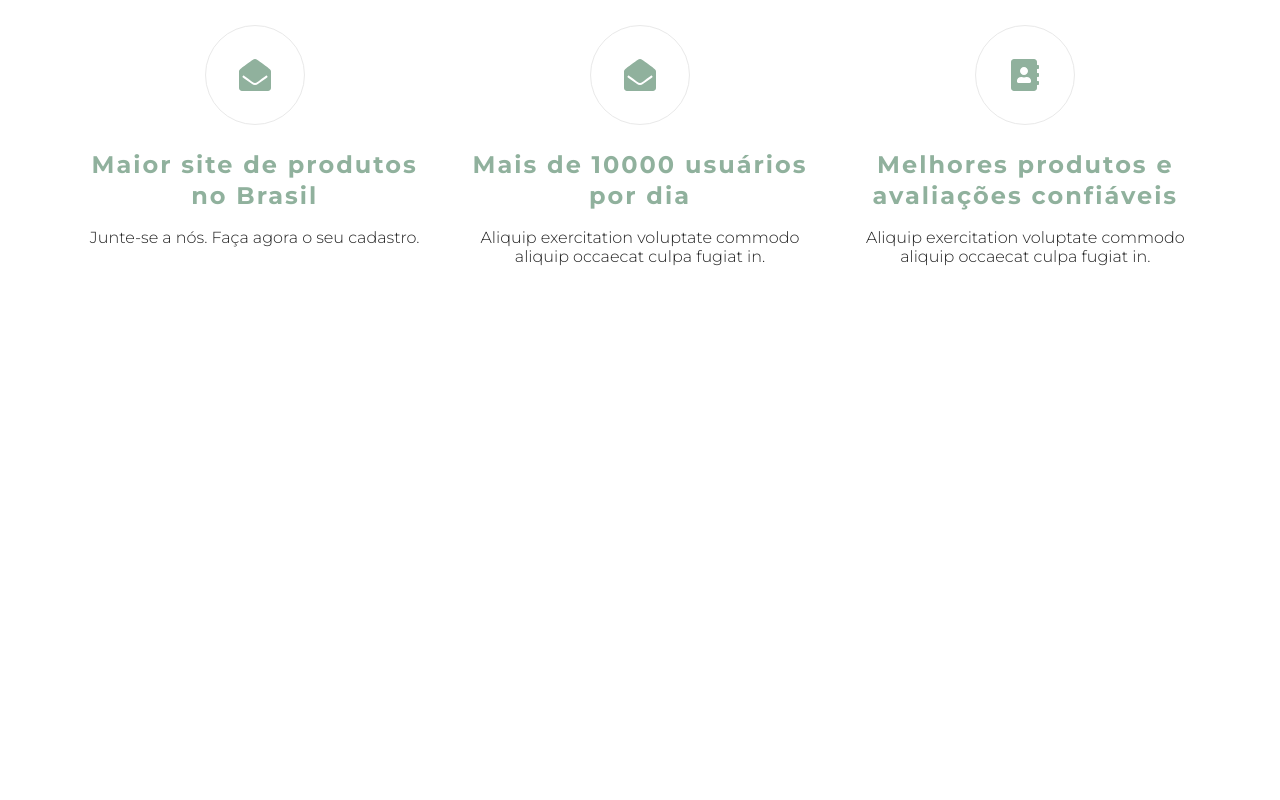
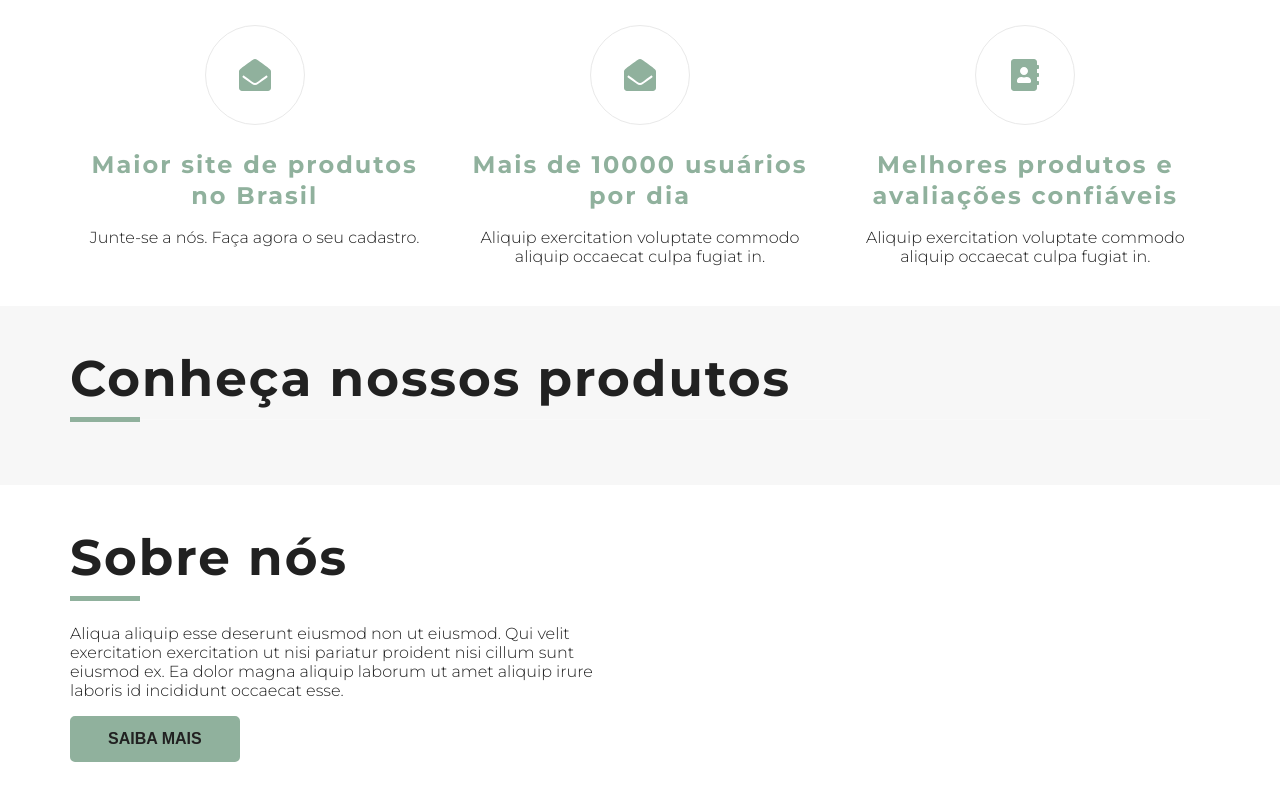
Before and after one commit to Rebeca1204/BuchasOK, a React (Create React App) app: page / in a window 1280 px wide. Shown: the part 526-1326 px from the top of the page. Before the commit the page ends 832 px from the top, so only its background shows below. Built offline with nearby package versions, Linux system fonts and the light colour scheme.

Commit message:
commit add sections home

```diff
--- a/src/components/atoms/Container.js
+++ b/src/components/atoms/Container.js
@@ -5,7 +5,6 @@ import PropTypes from "prop-types";
 const Container = styled.div`
   width: 100%;
   padding: 0 8px;
-  color: ${(props) => props.theme.colors.danger.text};
   ${BreakAt(BreakpointSize.sm)} {
     margin: 0 16px;
   }
--- a/src/components/molecules/Hero.js
+++ b/src/components/molecules/Hero.js
@@ -9,6 +9,7 @@ const Root = styled.div`
 
 const Content = styled.div`
   display: inline-block;
+  color: ${(props) => props.theme.colors.danger.text};
   p,
   li {
     font-size: 20px;
--- a/src/components/molecules/Section.js
+++ b/src/components/molecules/Section.js
@@ -1,24 +1,36 @@
 import React from "react";
 import PropTypes from "prop-types";
-import styled from "styled-components";
+import styled, { css } from "styled-components";
 import Container from "components/atoms/Container";
 
 const Content = styled.div`
-  margin: 40px 0;
+  padding: 40px 0;
+
+  ${(props) =>
+    props.inverse &&
+    css`
+      background-color: #f7f7f7;
+    `}
+
+  h2 {
+    margin-top: 0;
+  }
 `;
 
-const Section = ({ children }) => (
-  <Container>
-    <Content>{children}</Content>
-  </Container>
+const Section = ({ inverse, children }) => (
+  <Content inverse={inverse}>
+    <Container>{children}</Container>
+  </Content>
 );
 
 Section.defaultProps = {
   children: undefined,
+  inverse: false,
 };
 
 Section.propTypes = {
   children: PropTypes.node,
+  inverse: PropTypes.bool,
 };
 
 export default Section;
--- a/src/components/pages/Home.js
+++ b/src/components/pages/Home.js
@@ -7,6 +7,7 @@ import Grid from "components/atoms/Grid";
 import Feature from "components/atoms/Feature";
 import Section from "components/molecules/Section";
 import { FaEnvelopeOpen, FaAddressBook } from "react-icons/fa";
+import AboutVideo from "assets/AboutVideo.mp4";
 
 const Home = () => (
   <>
@@ -56,6 +57,36 @@ const Home = () => (
         </Feature>
       </Grid>
     </Section>
+    <Section inverse>
+      <Heading>
+        <h2>Conheça nossos produtos</h2>
+      </Heading>
+    </Section>
+    <Section>
+      <Grid md={2}>
+        <div>
+          <Heading>
+            <h2>Sobre nós</h2>
+          </Heading>
+          <p>
+            Aliqua aliquip esse deserunt eiusmod non ut eiusmod. Qui velit
+            exercitation exercitation ut nisi pariatur proident nisi cillum sunt
+            eiusmod ex. Ea dolor magna aliquip laborum ut amet aliquip irure
+            laboris id incididunt occaecat esse.
+          </p>
+          <Button color="primary">Saiba mais</Button>
+        </div>
+        <div>
+          <video
+            style={{ borderRadius: "10px" }}
+            src={AboutVideo}
+            width="100%"
+            autoPlay
+            loop
+          />
+        </div>
+      </Grid>
+    </Section>
   </>
 );
 
--- a/src/styles/GlobalStyle.js
+++ b/src/styles/GlobalStyle.js
@@ -8,6 +8,7 @@ html{
     font-family: "Montserrat", sans-serif;
     font-weight: 300;
     font-size: 100%; //padrao = 1rem = 16px
+    color:  ${(props) => props.theme.colors.primary.text};
     box-sizing: border-box;
 }
 
@@ -15,13 +16,9 @@ html{
     box-sizing: inherit;
 }
 
-p{
-color:  ${(props) => props.theme.colors.primary.text};
-}
 body{
     margin: 0;
 }
-
 h1, h2, h3,h4, h5, h6{
     line-height: 1.3;
     font-weight: 700;
@@ -76,6 +73,8 @@ const GlobalStyleComposed = () => (
   <>
     <GlobalStyle />
     <Helmet>
+      <link rel="preconnect" href="https://fonts.googleapis.com" />
+      <link rel="preconnect" href="https://fonts.gstatic.com" crossorigin />
       <link
         href="https://fonts.googleapis.com/css2?family=Montserrat:wght@300;600;700&display=swap"
         rel="stylesheet"
```
Also changed, not shown: 1 other file (tests, documents, lock files or other folders).
